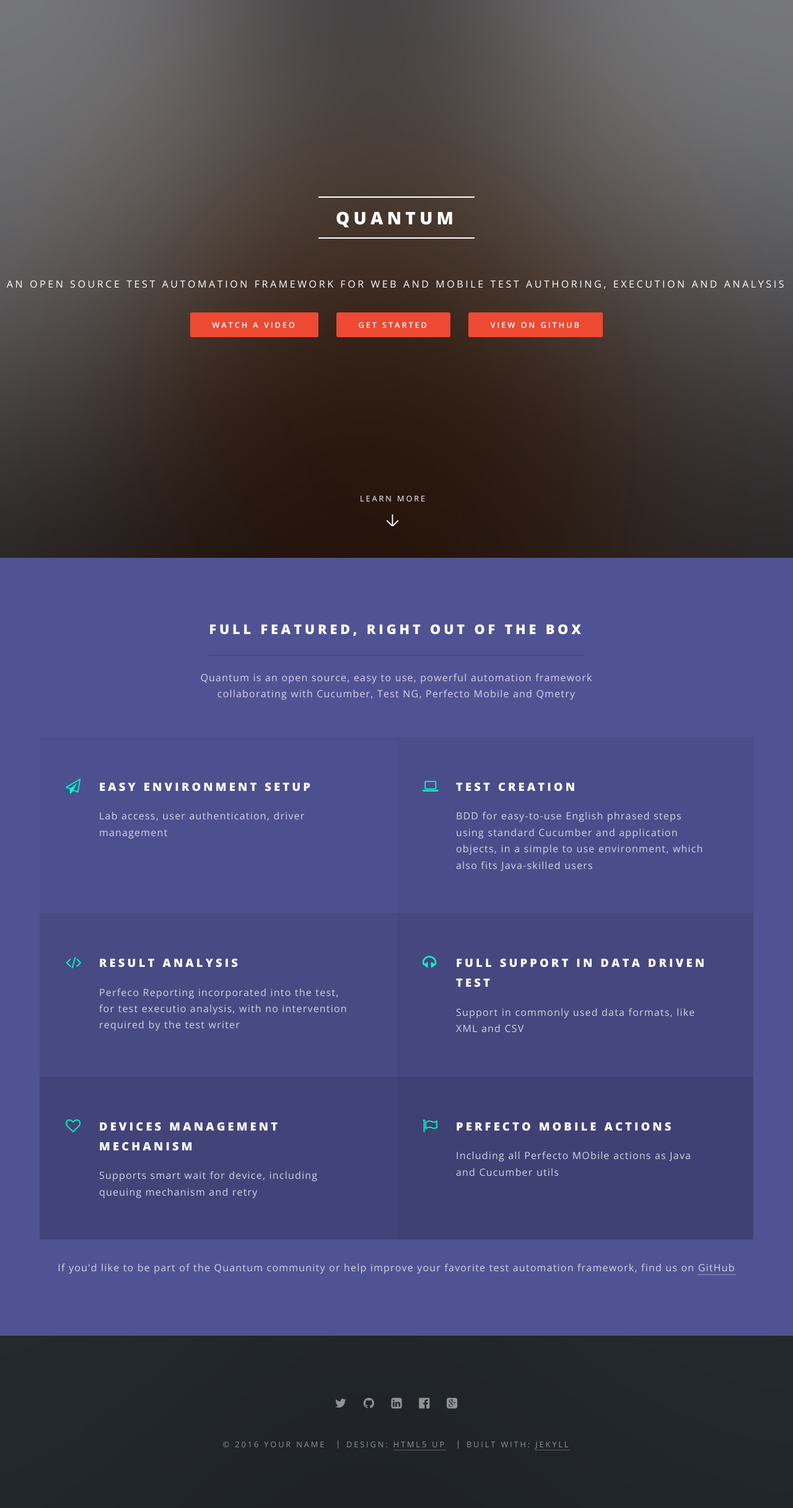
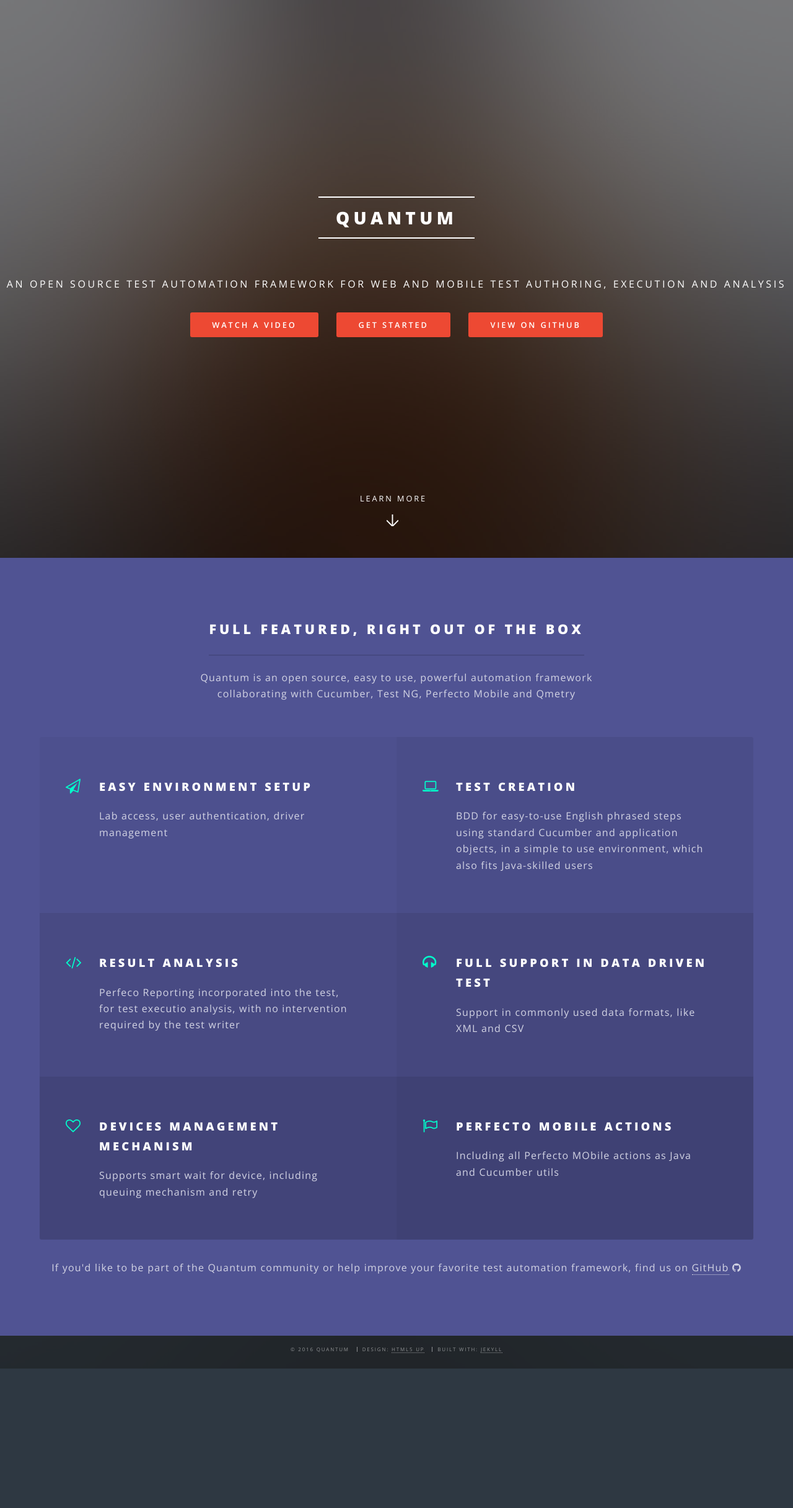
Before and after one commit to Perfecto-Quantum/Project-Quantum.github.io, a Jekyll site: the page built from index.html, in a window 1280 px wide. Shown: the whole page at 62% size. Built offline with Jekyll 4.4.1, drawn with Linux system fonts in a browser that asks for light colours; after the commit the page ends 2208 px from its top, so only the background shows below that.

Commit message:
Footer fixes

```diff
--- a/_config.yml
+++ b/_config.yml
@@ -5,17 +5,17 @@
 title: Quantum
 description: |
   An open source test automation framework for web and mobile test authoring, execution and analysis
-owner: Your Name # or company name
+owner: Quantum # or company name
 first_published: 2016 # if migrating another site, the year of your first publish
 email: your-email@domain.com
 baseurl: "" # the subpath of your site, e.g. /blog
 url: "http://yourdomain.com" # the base hostname & protocol for your site
 social:
-  twitter: https://twitter.com/<username>
-  github: https://github.com/Project-Quantum/Quantum-Starter-Kit
-  linkedin-square: https://linkedin.com/in/<username>
-  facebook-official: https://facebook.com/<username>
-  google-plus-square: https://plus.google.com/u/0/+<username>
+  #twitter: https://twitter.com/<username>
+  #github: https://github.com/Project-Quantum/Quantum-Starter-Kit
+  #linkedin-square: https://linkedin.com/in/<username>
+  #facebook-official: https://facebook.com/<username>
+  #google-plus-square: https://plus.google.com/u/0/+<username>
   #email: /contact/
   #flickr:
   #instagram:
--- a/css/main.scss
+++ b/css/main.scss
@@ -1732,12 +1732,12 @@
 /* Footer */
 
 	#footer {
-		@include padding(6em, 0);
+		@include padding(0.1em, 0);
 		background-color: darken(_palette(bg), 8);
 		text-align: center;
 
 		.icons {
-			font-size: 1.25em;
+			font-size: 0.25em;
 
 			a {
 				color: _palette(fg-light);
@@ -1750,7 +1750,7 @@
 
 		.copyright {
 			color: _palette(fg-light);
-			font-size: 0.8em;
+			font-size: 0.5em;
 			letter-spacing: _size(letter-spacing-alt);
 			list-style: none;
 			padding: 0;
--- a/index.html
+++ b/index.html
@@ -96,7 +96,8 @@
 								</li>
 							</ul>
                             <footer>
-                                <p>If you'd like to be part of the Quantum community or help improve your favorite test automation framework, find us on <a href="https://github.com/Project-Quantum/Quantum">GitHub</a></p>
+                                <p>If you'd like to be part of the Quantum community or help improve your favorite test automation framework, find us on <a target="_blank" href="https://github.com/Project-Quantum/Quantum">GitHub</a> <a target="_blank" href="https://github.com/Project-Quantum/Quantum" class="icon fa-github"
+           ></a></p>
                             </footer>
 						</div>
 					</section>
```
